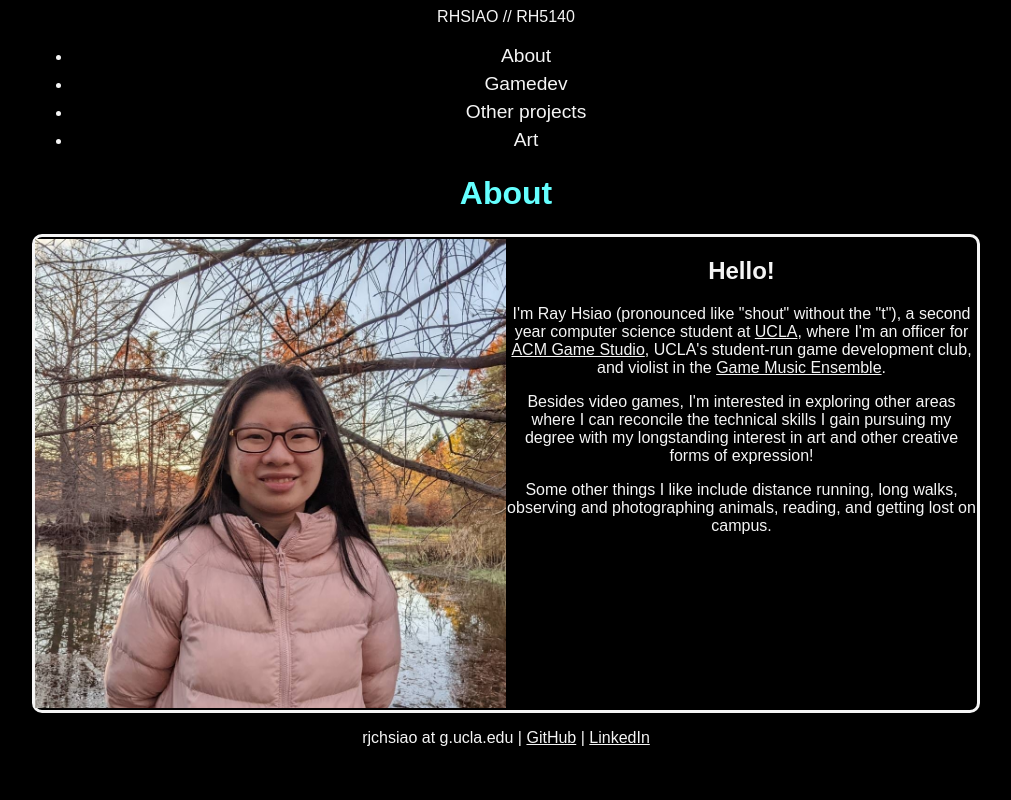
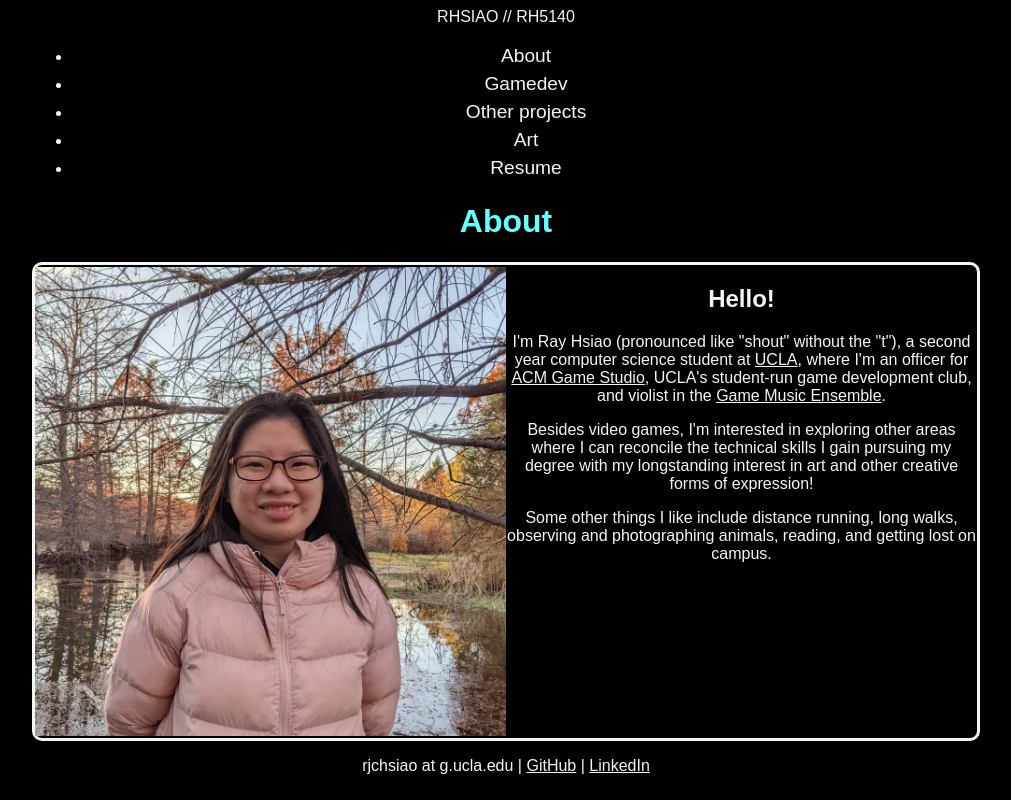
Before and after one commit to rh5140/rh5140.github.io, a Gatsby site: page / in a window 1280 px wide. Shown: the whole page, without its empty margins (134-1145 px from the left). Built offline with nearby package versions, Linux system fonts and the light colour scheme; Gatsby itself is replaced by a stand-in of ours.

Commit message:
Add resume and note in README

```diff
--- a/src/components/layout.js
+++ b/src/components/layout.js
@@ -39,6 +39,9 @@ const Layout = ({ pageTitle, children }) => {
                         <button className={linkButton}>Art</button>
                     </Link>
                 </li>
+                <li className={navLinkItem}>
+                    <a href="https://rh5140.github.io/markdown-cv/"><button className={linkButton}>Resume</button></a>
+                </li>
             </ul>
         </nav>
         <main>
```
Also changed, not shown: README.md.
